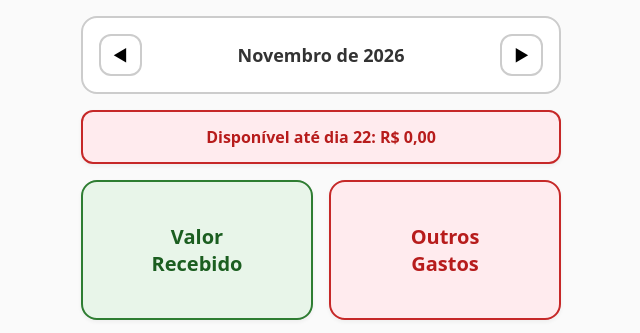
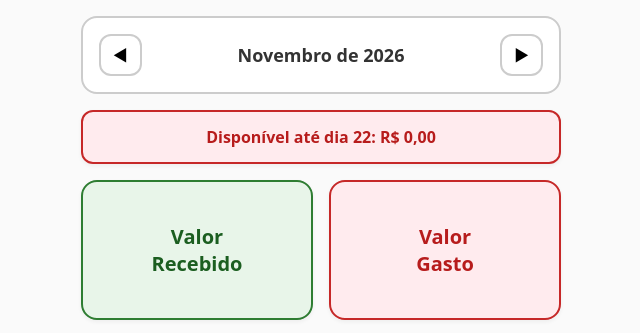
Before and after one commit to mcamilasilva/gerenciador-gastos, a plain HTML site: page index.html in a window 1280 px wide. Shown: the top 333 px of the page, 319-959 px from the left. Drawn offline with Linux system fonts and the light colour scheme.

Commit message:
Change button label from 'Outros Gastos' to 'Valor Gasto'

```diff
--- a/index.html
+++ b/index.html
@@ -315,7 +315,7 @@
 
                 <div class="grid-2x2">
                     <button class="big-btn btn-recebido" onclick="navegar('rec')">Valor<br>Recebido</button>
-                    <button class="big-btn btn-gasto" onclick="navegar('desp')">Outros<br>Gastos</button>
+                    <button class="big-btn btn-gasto" onclick="navegar('desp')">Valor<br>Gasto</button>
                 </div>
                 <div class="grid-2x2">
                     <button class="big-btn btn-restante" onclick="clicarBotaoResumo()">Resumo</button>
```
